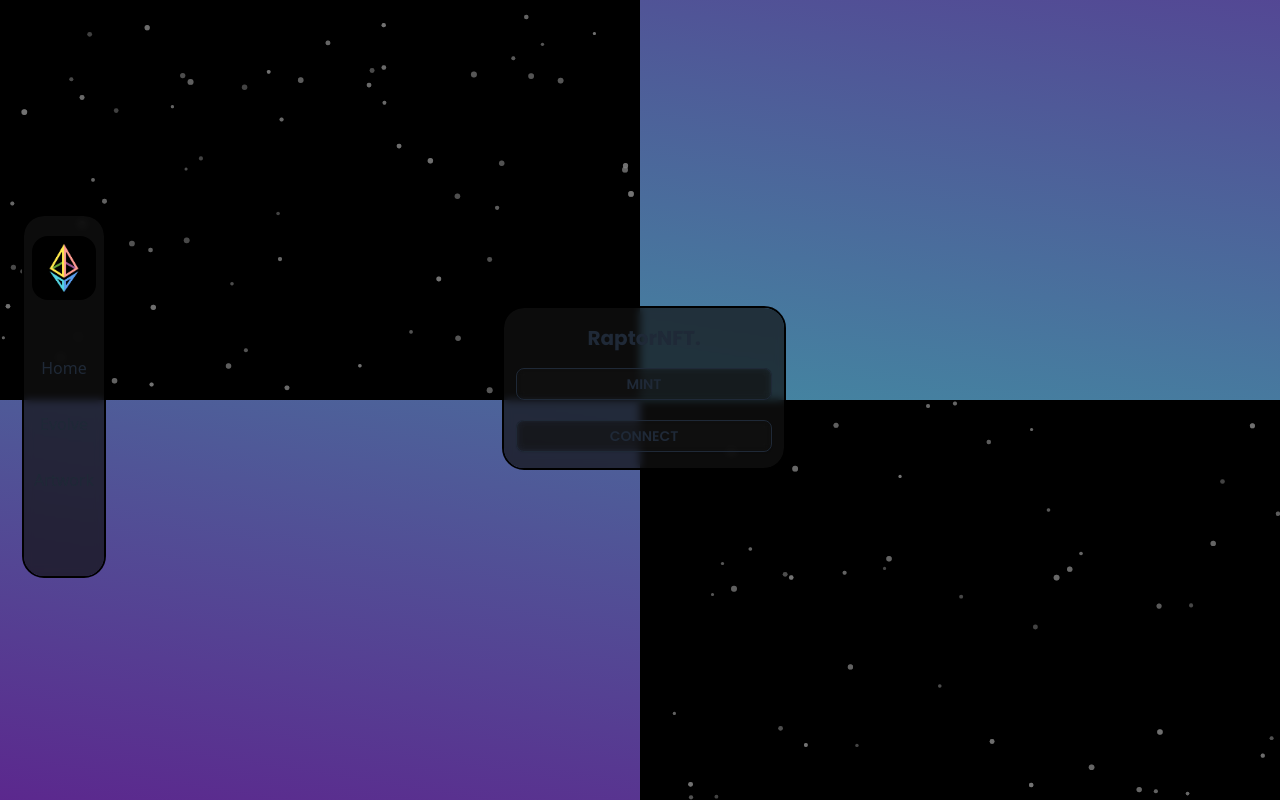
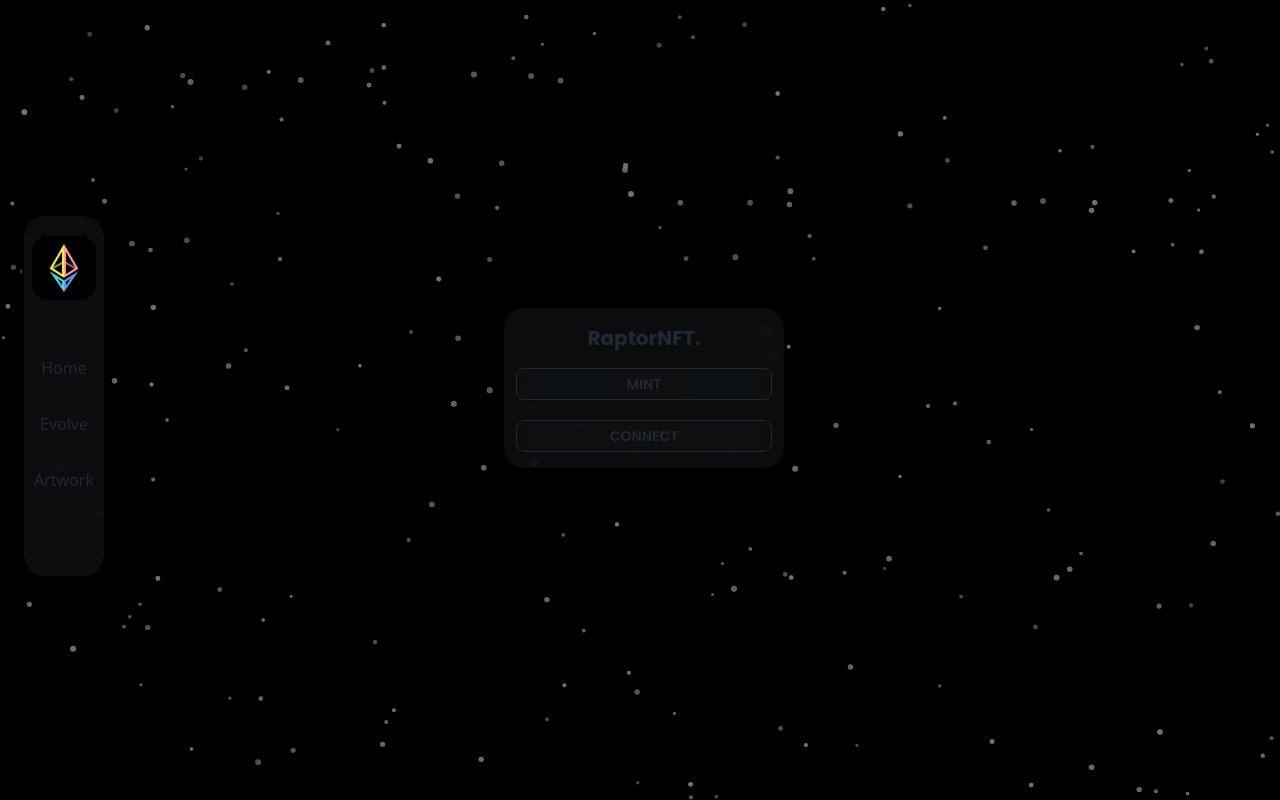
Before and after one commit to pranavcpawar/raptor-nfts, a React (Vite) app: page / in a window 1280 px wide. Built offline with nearby package versions, Linux system fonts and the light colour scheme.

Commit message:
change background animation

```diff
--- a/src/components/LowerSection.jsx
+++ b/src/components/LowerSection.jsx
@@ -3,7 +3,7 @@ import React from "react";
 const LowerSection = () => {
   return (
     <div className="flex h-[50%] bg-black bg-opacity-50">
-      <div className="w-[50%] bg-gradient-to-tr from-[#5c258d] to-[#4389a2] background-animate">
+      <div className="w-[50%] lower-gradient">
 
       </div>
     </div>
--- a/src/components/UpperSection.jsx
+++ b/src/components/UpperSection.jsx
@@ -3,7 +3,7 @@ import React from "react";
 const UpperSection = () => {
   return (
     <div className="flex justify-end h-[50%] bg-black bg-opacity-50">
-      <div className="w-[50%] bg-gradient-to-tr to-[#5c258d] from-[#4389a2] background-animate">
+      <div className="w-[50%] upper-gradient">
 
       </div>
     </div>
```
